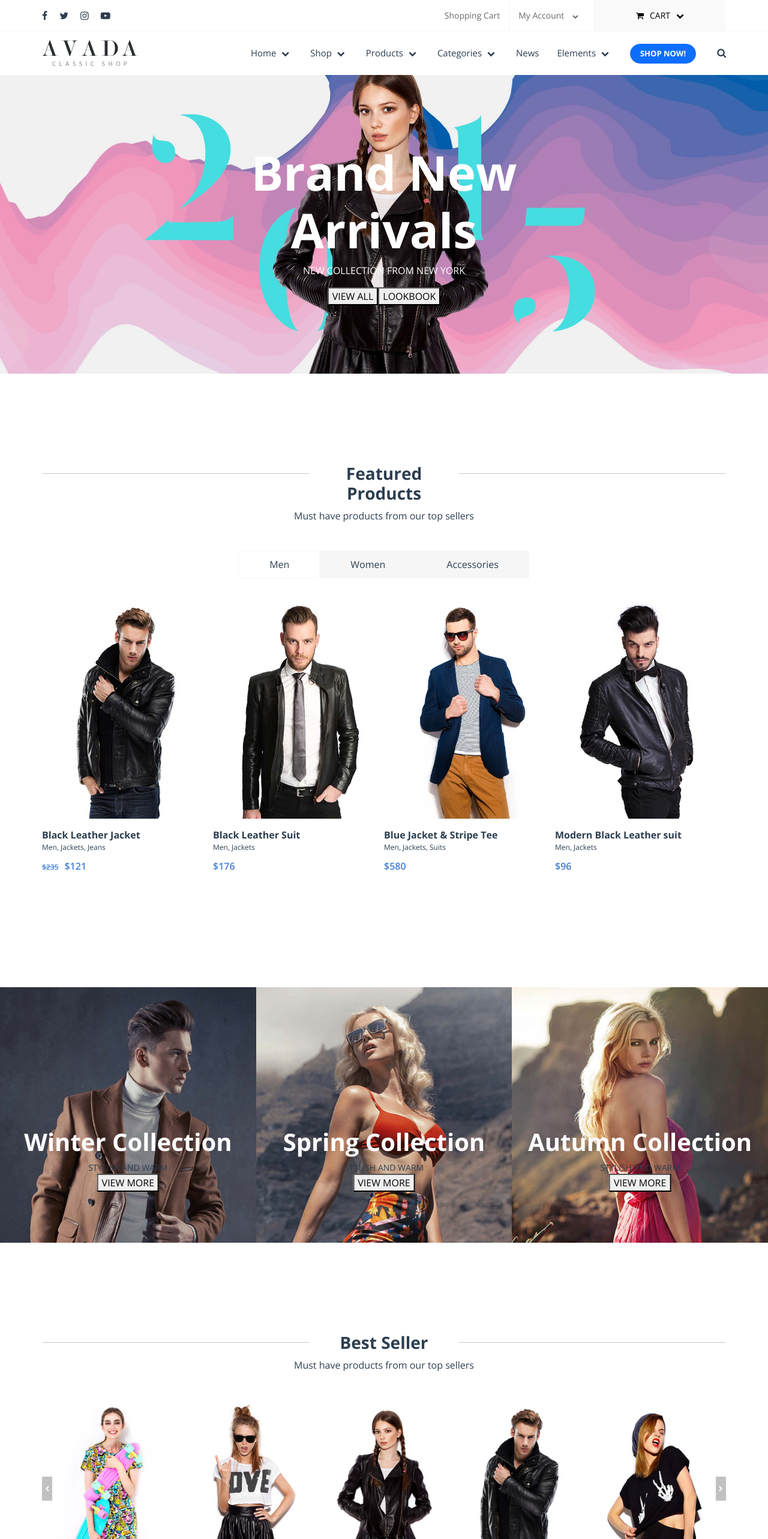
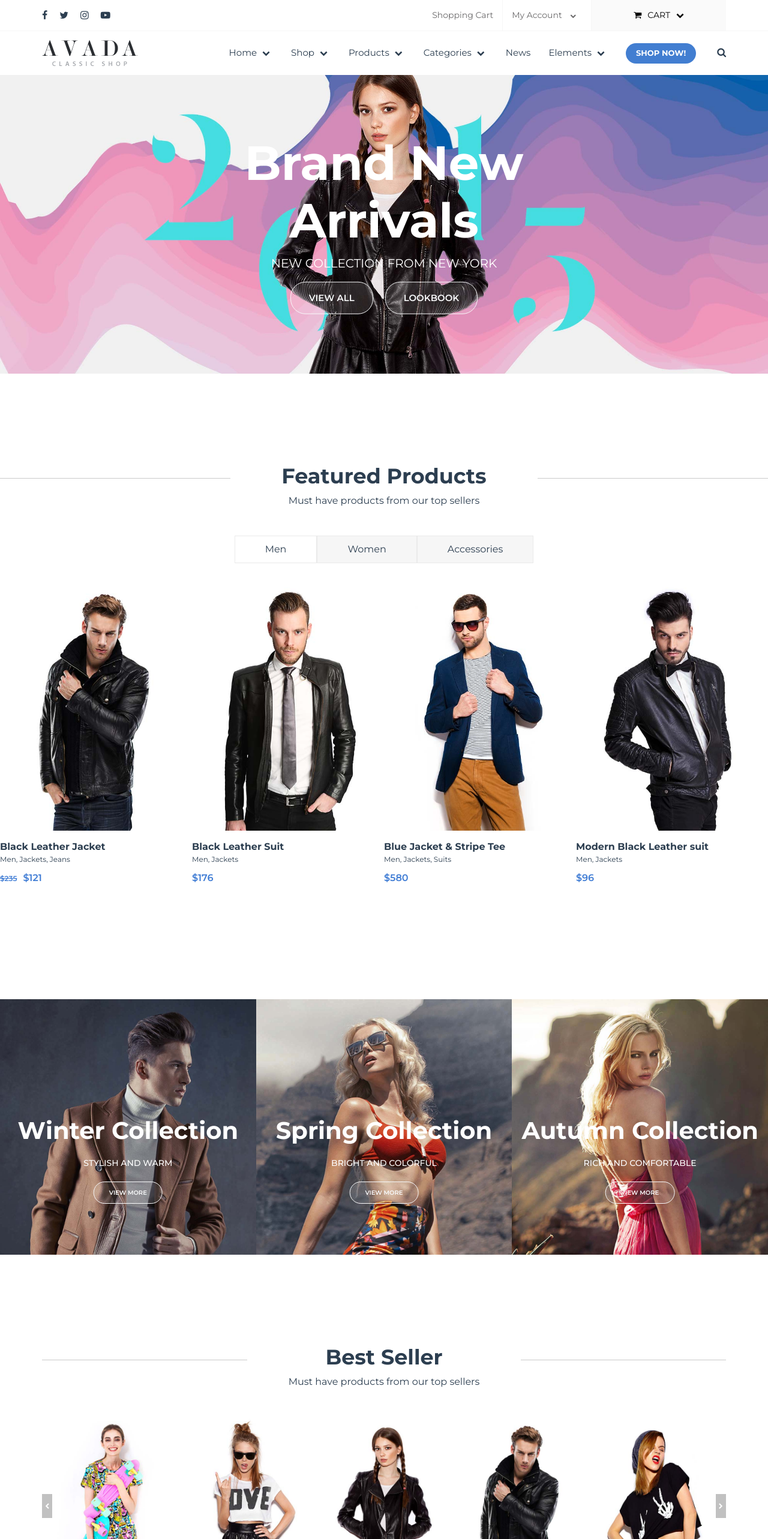
Before and after one commit to andre-cyb/proj-html-vuejs, a Vue app: page / in a window 1280 px wide. Shown: the top 2566 px of the page at 60% size. Built offline with nearby package versions, Linux system fonts and the light colour scheme.

Commit message:
update stile e pulizia scss

```diff
--- a/src/App.vue
+++ b/src/App.vue
@@ -24,9 +24,9 @@ export default {
 <style lang="scss">
 @import "~font-awesome/css/font-awesome.min.css";
 @import "~bootstrap/scss/bootstrap";
-@import url("https://fonts.googleapis.com/css2?family=Open+Sans:wght@400;500;600;700;800&display=swap");
+@import url("https://fonts.googleapis.com/css2?family=Montserrat:wght@400;500;600;700;800&display=swap");
 #app {
-  font-family: "Open Sans", sans-serif;
+  font-family: "Montserrat", sans-serif;
   -webkit-font-smoothing: antialiased;
   -moz-osx-font-smoothing: grayscale;
   text-align: center;
--- a/src/components/Footer.vue
+++ b/src/components/Footer.vue
@@ -10,8 +10,8 @@
         </div>
         <div class="form_style">
           <form action="">
-            <input type="email" />
-            <button>SEND</button>
+            <input type="email" placeholder="insert your email" />
+            <button type="button" class="btn my_btn">SEND</button>
           </form>
         </div>
       </div>
@@ -197,6 +197,7 @@ export default {
 </script>
 
 <style lang="scss">
+@import "@/style/variables.scss";
 .subscribe_section {
   background-color: #303337;
   padding: 70px 0px;
@@ -228,7 +229,26 @@ export default {
       h4 {
         display: inline-block;
         padding-left: 30px;
+        font-weight: 700;
         color: white;
+      }
+    }
+    .form_style {
+      .my_btn {
+        color: white;
+        background-color: $primary_color;
+        border-radius: 20px;
+        margin: 0px 15px;
+        padding: 6px 16px;
+        font-weight: 700;
+        font-size: 13px;
+      }
+      input {
+        border: none;
+        border-radius: 20px;
+        width: 250px;
+        height: 34px;
+        padding: 0px 10px;
       }
     }
   }
@@ -256,7 +276,7 @@ export default {
         li {
           padding: 10px 0px;
           display: flex;
-          border-bottom: 1px solid #303337;
+          border-bottom: 1px solid #35383c;
           i {
             font-size: 10px;
             line-height: 25px;
@@ -277,7 +297,7 @@ export default {
         flex-wrap: wrap;
         li {
           margin: 1px;
-          border: 1px solid #303337;
+          border: 1px solid #35383c;
           .tag_link {
             padding: 10px;
             text-decoration: none;
--- a/src/components/Header.vue
+++ b/src/components/Header.vue
@@ -34,7 +34,7 @@
                 ></i>
               </li>
             </ul>
-            <button type="button" class="btn btn-primary">SHOP NOW!</button>
+            <button type="button" class="btn">SHOP NOW!</button>
             <span><i class="fa fa-search" aria-hidden="true"></i></span>
           </div>
         </div>
@@ -46,8 +46,8 @@
         <div class="my_cont">
           <h1>Brand New Arrivals</h1>
           <p>NEW COLLECTION FROM NEW YORK</p>
-          <button>VIEW ALL</button>
-          <button>LOOKBOOK</button>
+          <button class="btn btn-outline-light my_light_btn">VIEW ALL</button>
+          <button class="btn btn-outline-light my_light_btn">LOOKBOOK</button>
         </div>
       </div>
     </div>
@@ -94,11 +94,10 @@ export default {
 </script>
 
 <style lang="scss">
+@import "@/style/variables.scss";
 .first_nav {
   border-bottom: 1px solid #f6f6f6;
-  .my_cont {
-    max-width: 1140px;
-    margin: auto;
+
   ul {
     list-style: none;
     margin: 0;
@@ -139,7 +138,6 @@ export default {
     }
   }
 }
-}
 .second_nav {
   padding: 10px 0px;
   .my_cont {
@@ -163,6 +161,8 @@ export default {
       }
     }
     button {
+      background-color: $primary_color;
+      color: white;
       border-radius: 20px;
       margin: 0px 15px;
       padding: 6px 16px;
@@ -189,11 +189,18 @@ export default {
         color: white;
       }
       p {
+        font-size: 20px;
         color: white;
       }
 
-      button {
+      .my_light_btn {
         display: inline-block;
+        margin: 0px 10px;
+        font-size: 15px;
+        font-weight: 600;
+        padding: 15px 30px;
+        border-radius: 25px;
+        background-color: rgba(255, 255, 255, 0.123);
       }
     }
   }
--- a/src/components/Main.vue
+++ b/src/components/Main.vue
@@ -44,23 +44,23 @@
         <div class="card_content">
           <h3>Winter Collection</h3>
           <small>STYLISH AND WARM</small>
-          <button>VIEW MORE</button>
+          <button class="btn btn-outline-light my_light_btn">VIEW MORE</button>
         </div>
       </div>
       <div class="collection_card">
         <img src="@/assets/spring_collection_bg.jpg" alt="" />
         <div class="card_content">
           <h3>Spring Collection</h3>
-          <small>STYLISH AND WARM</small>
-          <button>VIEW MORE</button>
+          <small>BRIGHT AND COLORFUL</small>
+          <button class="btn btn-outline-light my_light_btn">VIEW MORE</button>
         </div>
       </div>
       <div class="collection_card">
         <img src="@/assets/autumn_collection_bg.jpg" alt="" />
         <div class="card_content">
           <h3>Autumn Collection</h3>
-          <small>STYLISH AND WARM</small>
-          <button>VIEW MORE</button>
+          <small>RICH AND COMFORTABLE</small>
+          <button class="btn btn-outline-light my_light_btn">VIEW MORE</button>
         </div>
       </div>
     </div>
@@ -104,7 +104,9 @@
             <div class="offer_card_content">
               <h1>70% Off</h1>
               <p>Lorem ipsum dolor sit amet consectetur adipisicing.</p>
-              <button>VIEW MORE</button>
+              <button class="btn btn-outline-light my_light_btn">
+                VIEW MORE
+              </button>
             </div>
           </div>
           <div class="offer_card text-white">
@@ -112,7 +114,9 @@
             <div class="offer_card_content">
               <h1>Free Shipping</h1>
               <p>Lorem ipsum dolor sit amet consectetur adipisicing.</p>
-              <button>VIEW MORE</button>
+              <button class="btn btn-outline-light my_light_btn">
+                VIEW MORE
+              </button>
             </div>
           </div>
         </div>
@@ -432,10 +436,9 @@ export default {
 </script>
 
 <style lang="scss">
+@import "@/style/variables.scss";
 @import "@/style/global.scss";
-.my-cont {
-  max-width: 1140px; //       !!DA ELIMINARE TUTTI I TAG MY_CONT!!    //
-  margin: auto;
+
 .featured_products {
   padding: 150px 0px;
 
@@ -449,7 +452,7 @@ export default {
       background-color: #f6f6f6;
       display: inline-block;
       padding: 10px 50px;
-        border: 1px solid #f6f6f6;
+      border: 1px solid #eaeaea;
     }
     .active {
       background-color: white;
@@ -490,7 +493,7 @@ export default {
     }
   }
 }
-}
+
 .collection_section {
   display: flex;
   .collection_card {
@@ -517,6 +520,18 @@ export default {
       }
       small {
         display: block;
+        margin: 20px 0px;
+        color: white;
+        font-weight: 500;
+      }
+      .my_light_btn {
+        display: inline-block;
+        margin: 0px 10px;
+        font-size: 10px;
+        font-weight: 600;
+        padding: 10px 25px;
+        border-radius: 25px;
+        background-color: rgba(255, 255, 255, 0.123);
       }
     }
   }
@@ -575,6 +590,15 @@ export default {
         }
         h1 {
           font-weight: bold;
+        }
+        .my_light_btn {
+          display: inline-block;
+          margin: 0px 10px;
+          font-size: 10px;
+          font-weight: 600;
+          padding: 10px 25px;
+          border-radius: 25px;
+          background-color: rgba(255, 255, 255, 0.123);
         }
       }
     }
--- a/src/components/PreviewItem.vue
+++ b/src/components/PreviewItem.vue
@@ -8,7 +8,7 @@
           <div v-if="product.vote !== 0">
             <i
               class="fa fa-star"
-              style="color: #427ed5"
+              style="color: $primary_color"
               aria-hidden="true"
               v-for="(star, i) in product.vote"
               :key="`star` + i"
@@ -43,6 +43,7 @@ export default {
 </script>
 
 <style lang="scss">
+@import "@/style/variables.scss";
 .my_preview {
   text-align: start;
   ul {
@@ -52,7 +53,7 @@ export default {
     li {
       padding: 10px 0px;
       display: flex;
-      border-bottom: 1px solid #f6f6f6;
+      border-bottom: 1px solid #eaeaea;
       i {
         padding-right: 1px;
         font-size: 13px;
--- a/src/components/SectionTitle.vue
+++ b/src/components/SectionTitle.vue
@@ -1,6 +1,6 @@
 <template>
   <div class="title_section">
-    <div class="d-flex">
+    <div class="d-flex align-items-center">
       <hr />
       <div class="title">
         <h3>{{ title }}</h3>
@@ -24,15 +24,16 @@ export default {
 
   .title {
     display: inline-block;
-    width: 22%;
+    width: 40%;
     h3 {
+      font-size: 35px;
       font-weight: 700;
     }
   }
   hr {
     display: inline-block;
     height: 2px;
-    width: 39%;
+    width: 30%;
     background-color: rgb(44, 44, 44);
     vertical-align: center;
   }
--- a/src/components/SocialIcon.vue
+++ b/src/components/SocialIcon.vue
@@ -1,5 +1,5 @@
 <template>
-  <ul>
+  <ul class="icon_list">
     <li><i class="fa fa-facebook" aria-hidden="true"></i></li>
     <li><i class="fa fa-twitter" aria-hidden="true"></i></li>
     <li><i class="fa fa-instagram" aria-hidden="true"></i></li>
@@ -13,9 +13,9 @@ export default {
 };
 </script>
 <style lang="scss">
-ul {
+.icon_list {
   list-style: none;
-  margin: 0%;
+  margin: 0;
   padding: 0;
   li {
     display: inline;
--- /dev/null
+++ b/src/style/variables.scss
@@ -0,0 +1 @@
+$primary_color: #427ed1;
```
Also changed, not shown: src/style/global.scss (line endings or trailing spaces). Lines whose indentation alone changed are shown as unchanged.
